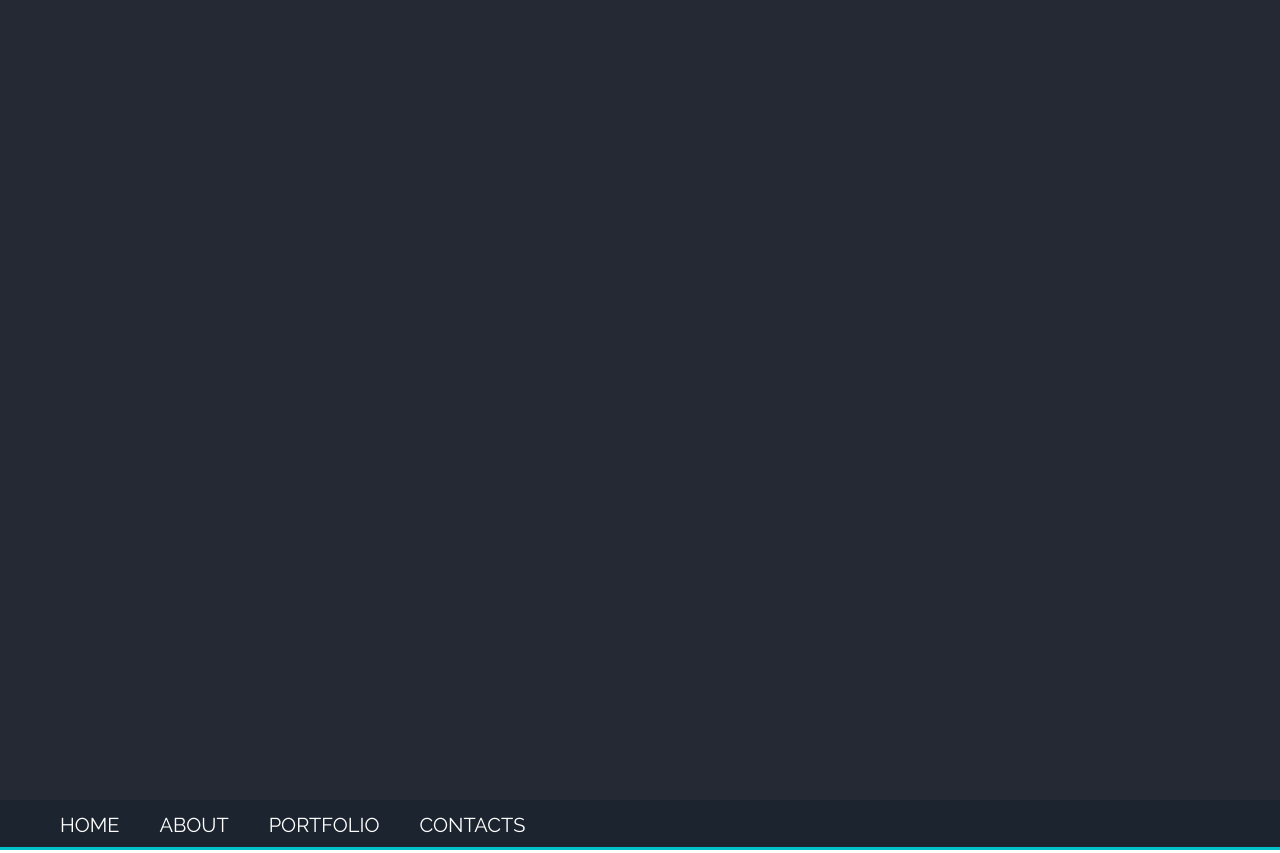
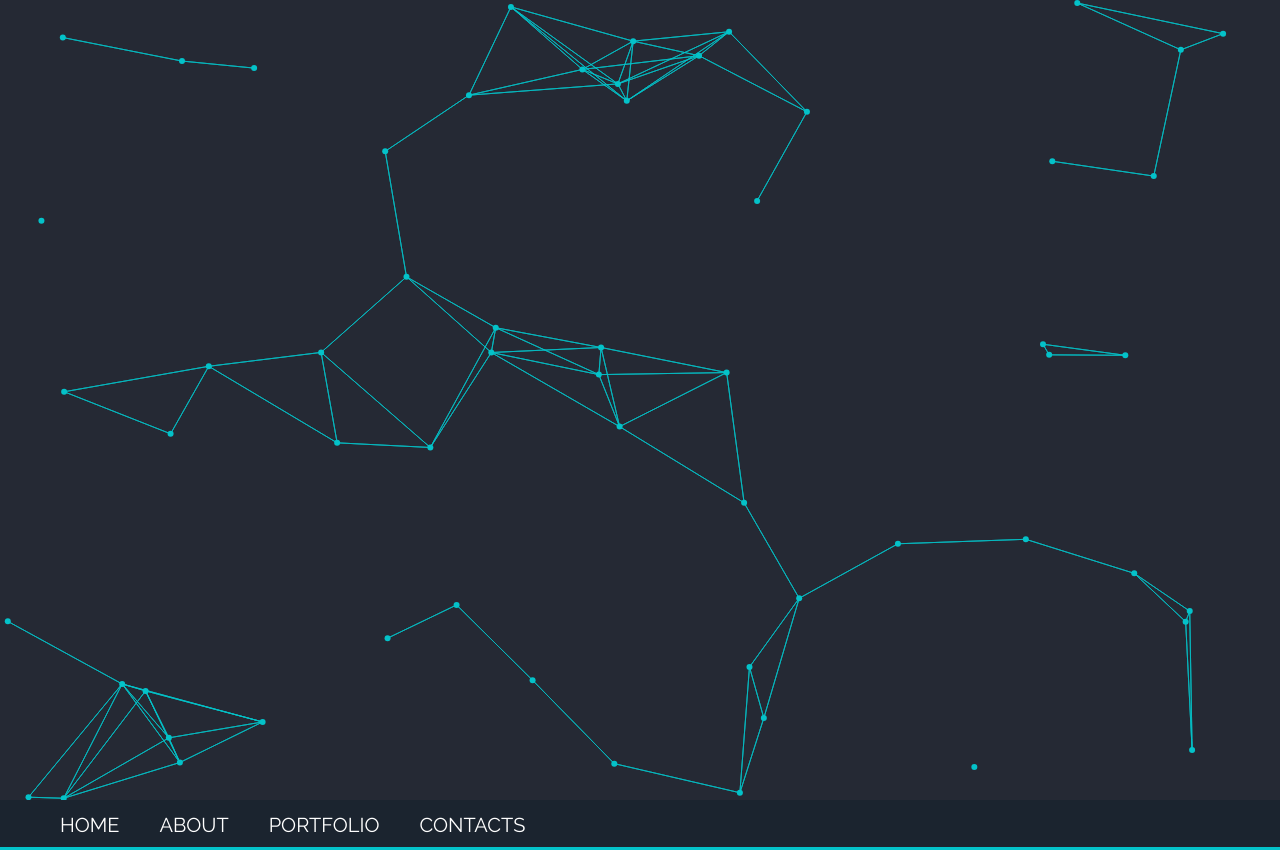
Before and after one commit to mityajo/portfolio, a plain HTML site: page index.html in a window 1280 px wide. Shown: the top 853 px of the page. Drawn offline with Linux system fonts and the light colour scheme.

Commit message:
upgrade Canvas

```diff
--- a/js/canvas.js
+++ b/js/canvas.js
@@ -1,20 +1,95 @@
 (function () {
     let canvas = document.getElementById('canvas'),
         ctx = canvas.getContext('2d'),
+        w = canvas.width = window.innerWidth,
+        h = canvas.height = window.innerHeight,
         particles = [],
         properties = {
             bgColor: 'rgba(37, 41, 52, 1)',
-
+            particleColor: 'rgba(4, 194, 201, 1)',
+            particleRadius: 3,
+            particleCount: 60,
+            particleMaxVelocity: 0.5,
+            lineLength: 150
         };
-
-    canvas.width = window.innerWidth;
-    canvas.height = window.innerHeight;
 
     window.onresize = function () {
         canvas.width = window.innerWidth;
         canvas.height = window.innerHeight;
     };
 
+    class Particle {
+        constructor() {
+            this.x = Math.random() * w;
+            this.y = Math.random() * h;
+            this.velocityX = Math.random() * (properties.particleMaxVelocity * 2) - properties.particleMaxVelocity;
+            this.velocityY = Math.random() * (properties.particleMaxVelocity * 2) - properties.particleMaxVelocity;
+        }
 
+        position() {
+            this.x + this.velocityX > w && this.velocityX > 0 || this.x + this.velocityX < 0 && this.velocityX < 0 ? this.velocityX *= -1 : this.velocityX;
+            this.y + this.velocityY > h && this.velocityY > 0 || this.y + this.velocityY < 0 && this.velocityY < 0 ? this.velocityY *= -1 : this.velocityY;
+            this.x += this.velocityX;
+            this.y += this.velocityY;
+        }
+
+        reDraw() {
+            ctx.beginPath();
+            ctx.arc(this.x, this.y, properties.particleRadius, 0, Math.PI * 2);
+            ctx.closePath();
+            ctx.fillStyle = properties.particleColor;
+            ctx.fill();
+        }
+    }
+
+    function reDrawBackground() {
+        ctx.fillStyle = properties.bgColor;
+        ctx.fillRect(0, 0, w, h);
+    }
+
+    function drawLines() {
+        let x1, x2, y1, y2, length, opacity;
+        for (let i in particles) {
+            for (let j in particles) {
+                x1 = particles[i].x;
+                y1 = particles[i].y;
+                x2 = particles[j].x;
+                y2 = particles[j].y;
+                length = Math.sqrt(Math.pow(x2 - x1, 2) + Math.pow(y2 - y1, 2));
+                if (length < properties.lineLength) {
+                    ctx.lineWidth = '0.5';
+                    ctx.strokeStyle = 'rgba(4, 194, 201, 1)';
+                    ctx.beginPath();
+                    ctx.moveTo(x1, y1);
+                    ctx.lineTo(x2, y2);
+                    ctx.closePath();
+                    ctx.stroke();
+                }
+
+            }
+        }
+    }
+
+    function reDrawParticles() {
+        for (let i in particles) {
+            particles[i].position();
+            particles[i].reDraw();
+        }
+    }
+
+    function loop() {
+        reDrawBackground();
+        reDrawParticles();
+        drawLines();
+        requestAnimationFrame(loop);
+    }
+
+    function init() {
+        for (let i = 0; i < properties.particleCount; i++) {
+            particles.push(new Particle());
+        }
+        loop();
+    }
+    init();
 
 }());
--- a/sass/style.sass
+++ b/sass/style.sass
@@ -65,7 +65,6 @@ section
 .home
     width: 100%
     height: 100vh
-    // background: url(../img/bg/home_bg.jpg) center center/cover no-repeat
     overflow: hidden
     &__text
         max-width: 50%
@@ -88,7 +87,7 @@ section
     &__canvas
         margin: 0
         padding: 0
-        background-color: #252934
+        // background-color: #252934
 
 .button
     display: flex
```
Also changed, not shown: css/style.min.css, 1 other file.
